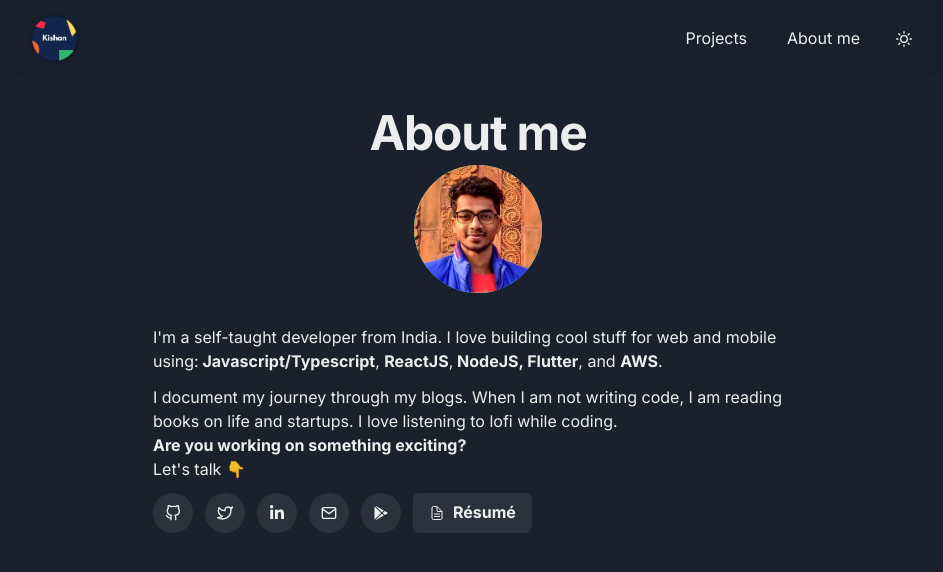
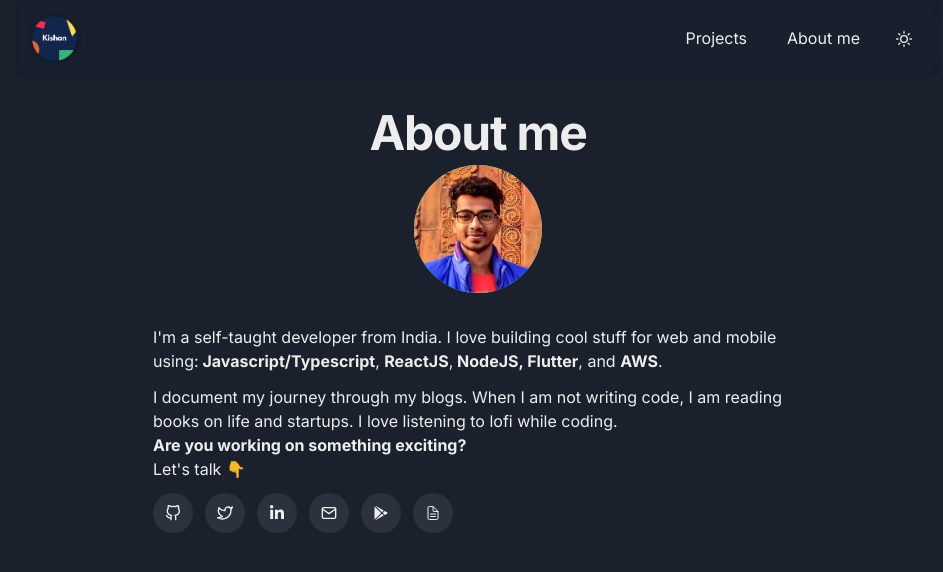
Before and after one commit to kishanhitk/kishans.in, a Next.js app: page /about in a window 1280 px wide. Shown: the top 572 px of the page, without its empty margins (162-1105 px from the left). Built offline with nearby package versions, Linux system fonts and the light colour scheme.

Commit message:
feat: use only icon in resume

```diff
--- a/src/components/SocialLinks.tsx
+++ b/src/components/SocialLinks.tsx
@@ -47,14 +47,13 @@ export const SocialLinks = () => {
             icon={<IoLogoGooglePlaystore />}
             borderRadius="100%"
           />
-          <Button
+          <IconButton
             as="a"
             href="/resume"
-            leftIcon={<IoDocumentTextOutline />}
-            target="_blank"
-          >
-            Résumé
-          </Button>
+            aria-label="Résumé"
+            icon={<IoDocumentTextOutline />}
+            borderRadius="100%"
+          />
         </HStack>
       </HStack>
     </Box>
```
Also changed, not shown: 1 other file (tests, documents, lock files or other folders).
